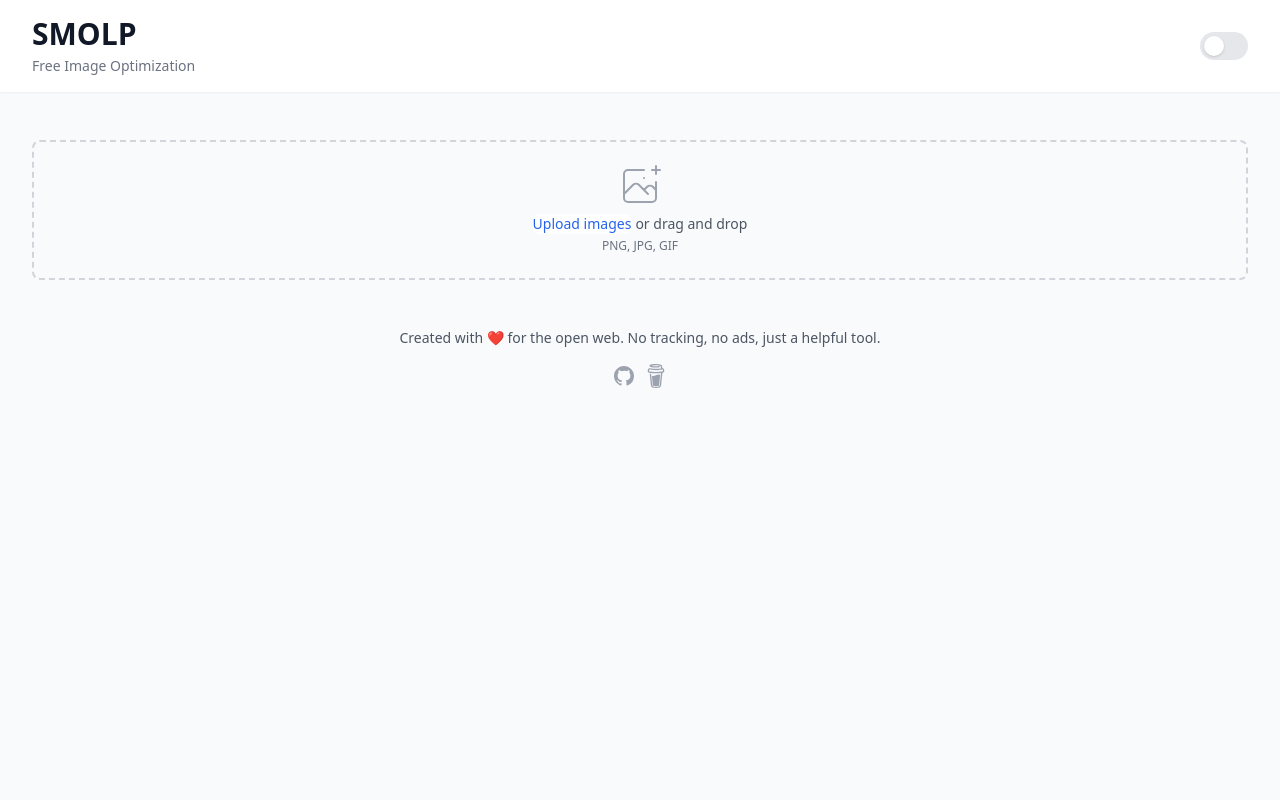
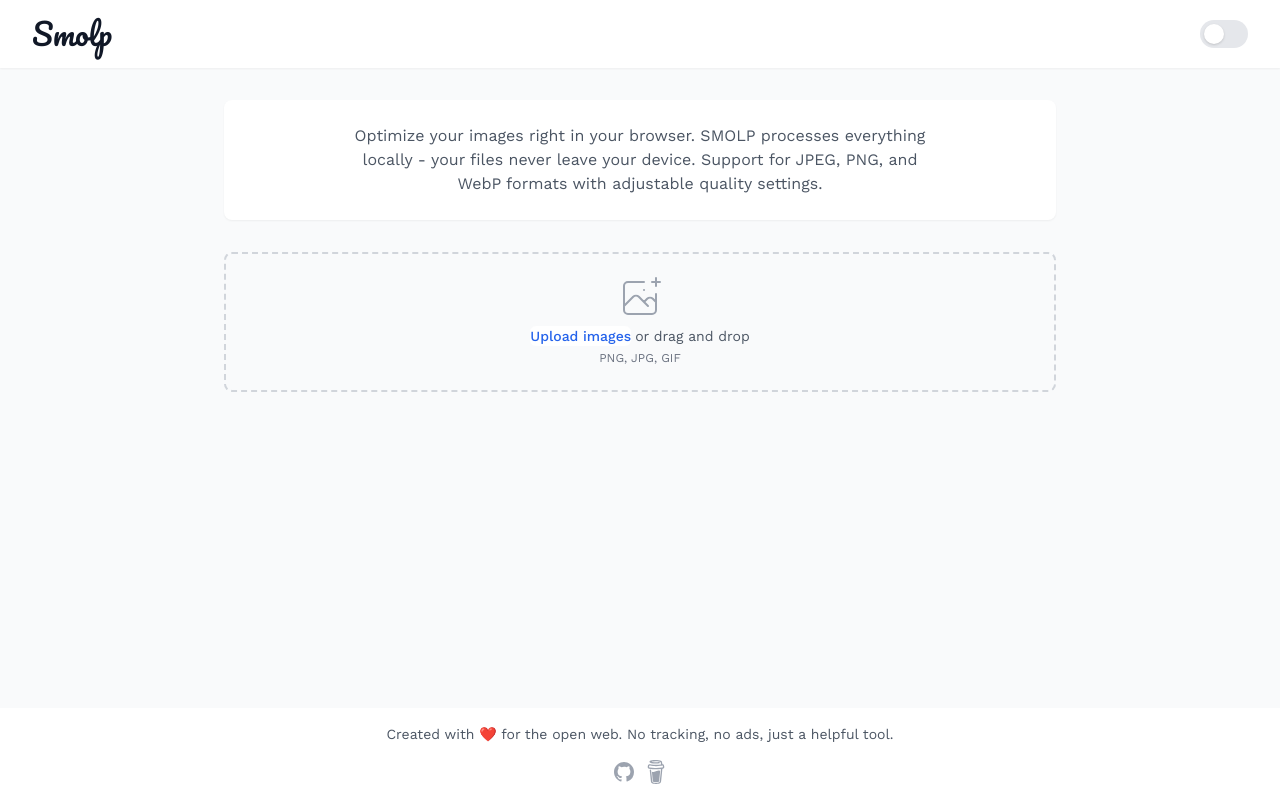
Before and after one commit to lklynet/smolp, a plain HTML site: page index.html in a window 1280 px wide. Drawn offline with nearby package versions, Linux system fonts and the light colour scheme.

Commit message:
feat(ui): add custom fonts and improve layout structure
Add Google Fonts integration with Pacifico and Work Sans, and extend Tailwind theme to include these fonts. Enhance layout by adjusting container widths, adding flexbox for better spacing, and moving footer to the bottom of the page.

```diff
--- a/index.html
+++ b/index.html
@@ -30,6 +30,9 @@
         }
       })();
     </script>
+    <link rel="preconnect" href="https://fonts.googleapis.com">
+    <link rel="preconnect" href="https://fonts.gstatic.com" crossorigin>
+    <link href="https://fonts.googleapis.com/css2?family=Pacifico&family=Work+Sans:wght@400;500;600&display=swap" rel="stylesheet">
     <script src="https://unpkg.com/alpinejs" defer></script>
     <script src="https://cdn.tailwindcss.com"></script>
     <script>
@@ -37,6 +40,10 @@
           darkMode: 'class',
           theme: {
             extend: {
+              fontFamily: {
+                pacifico: ['Pacifico', 'cursive'],
+                sans: ['Work Sans', 'system-ui', 'sans-serif']
+              }
             }
           }
         }
@@ -100,8 +107,8 @@
         }
     </style>
 </head>
-<body class="bg-gray-50 dark:bg-gray-900">
-    <div x-data="imageProcessor()" x-init="initDarkMode()" class="min-h-screen" role="main">
+<body class="bg-gray-50 dark:bg-gray-900 min-h-screen flex flex-col">
+    <div x-data="imageProcessor()" x-init="initDarkMode()" class="flex-grow" role="main">
         <script type="application/ld+json">
         {
             "@context": "https://schema.org",
@@ -128,8 +135,7 @@
         <header class="bg-white dark:bg-gray-800 shadow-sm transition-colors duration-300">
             <div class="max-w-7xl mx-auto px-4 py-4 sm:px-6 lg:px-8 flex justify-between items-center">
                 <div>
-                    <h1 class="text-3xl font-bold text-gray-900 dark:text-gray-100 transition-colors duration-300">SMOLP</h1>
-                    <p class="mt-1 text-sm text-gray-500 dark:text-gray-400 transition-colors duration-300">Free Image Optimization</p>
+                    <h1 class="text-3xl font-pacifico text-gray-900 dark:text-gray-100 transition-colors duration-300">Smolp</h1>
                 </div>
                 <div class="flex space-x-4 items-center">
                     <!-- Dark Mode Toggle -->
@@ -141,7 +147,13 @@
             </div>
         </header>
 
-        <main class="max-w-7xl mx-auto px-4 py-8 sm:px-6 lg:px-8">
+        <main class="max-w-4xl mx-auto px-4 py-8 sm:px-6 lg:px-8">
+            <div class="mb-8 text-center bg-white dark:bg-gray-800 shadow-sm rounded-lg p-6 transition-colors duration-300">
+                <p class="text-base text-gray-600 dark:text-gray-400 transition-colors duration-300 max-w-xl mx-auto">
+                    Optimize your images right in your browser. SMOLP processes everything locally - your files never leave your device.
+                    Support for JPEG, PNG, and WebP formats with adjustable quality settings.
+                </p>
+            </div>
 
             <div
                 class="mt-4 flex justify-center px-6 pt-5 pb-6 border-2 border-gray-300 dark:border-gray-600 border-dashed rounded-lg transition-colors duration-300"
@@ -205,7 +217,7 @@
                 </div>
 
                 <div class="mt-6 flex justify-center">
-                    <section class="mt-4 flex justify-between items-center w-full max-w-2xl mx-auto" aria-label="Image Processing Controls">
+                    <section class="mt-4 flex justify-between items-center w-full max-w-xl mx-auto" aria-label="Image Processing Controls">
                         <div class="flex space-x-4" role="group" aria-label="Image Settings">
                             <div>
                                 <label class="block text-sm font-medium text-gray-700 dark:text-gray-300 transition-colors duration-300">Output Format</label>
@@ -232,7 +244,10 @@
                         </button>
                     </div>
                 </div>
-                <footer class="text-center mt-8 py-4 text-gray-600 dark:text-gray-400 text-sm transition-colors duration-300">
+            </div>
+        </main>
+    </div>
+    <footer class="text-center py-4 text-gray-600 dark:text-gray-400 text-sm transition-colors duration-300 bg-white dark:bg-gray-800 shadow-sm mt-auto">
         <p>Created with ❤️ for the open web. No tracking, no ads, just a helpful tool.</p>
         <div class="mt-4 flex justify-center space-x-2 items-center">
             <a href="https://github.com/lklynet/smolp" target="_blank" rel="noopener" aria-label="View source on GitHub" class="text-gray-400 hover:text-gray-500 dark:hover:text-gray-300 transition-colors">
```
Lines whose indentation alone changed are shown as unchanged.
